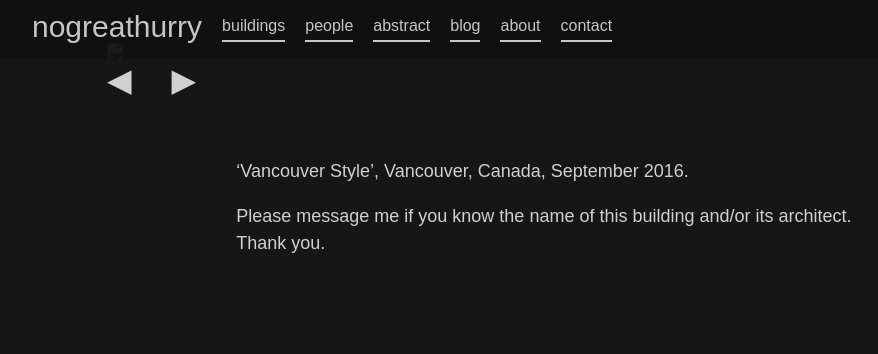
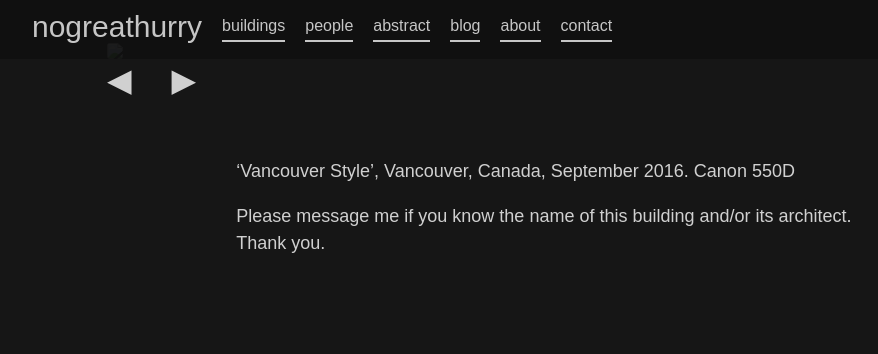
Before and after one commit to 987poiuytrewq/nogreathurry, a Jekyll site: the page built from _buildings/Van1.md, in a window 1280 px wide. Shown: the top 354 px of the page, without its empty margins (8-886 px from the left). Built offline with Jekyll 4.4.1, drawn with Linux system fonts in a browser that asks for light colours.

Commit message:
Updated Van1

```diff
--- a/_buildings/Van1.md
+++ b/_buildings/Van1.md
@@ -12,11 +12,13 @@ tags:
 - con.structural.art
 - Robin Maurice Barr
 - "@nogreathurry"
+- 550D
+- Canon
 image: "/uploads/Van1.jpg"
 thumbnail_image: "/uploads/Van1_thumbnail.jpg"
 layout: photo
 ---
 
-'Vancouver Style', Vancouver, Canada, September 2016.
+'Vancouver Style', Vancouver, Canada, September 2016. Canon 550D
 
 Please message me if you know the name of this building and/or its architect.  Thank you.
```
Also changed, not shown: other parts of _buildings/Van1.md (+1 -1 lines).
